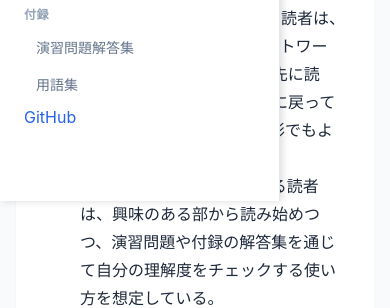
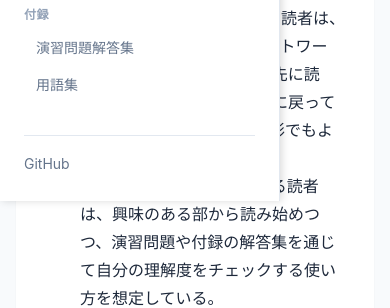
Before and after one commit to itdojp/linux-infra-textbook2, a Jekyll site: the page built from docs/index.md, in a window 390 px wide. Shown: the part 1351-1659 px from the top of the page. Built offline with Jekyll 4.4.1, drawn with Linux system fonts in a browser that asks for light colours.

Commit message:
Fix UX rollout review feedback

```diff
--- a/docs/_includes/sidebar-nav.html
+++ b/docs/_includes/sidebar-nav.html
@@ -31,7 +31,7 @@
                 <ul class="toc-list">
                     {% for item in navigation.introduction %}
                     <li class="toc-item">
-                        <a href="{{ item.path | relative_url }}" class="toc-link {% if page.url == item.path %}active{% endif %}">
+                        <a href="{{ item.path | relative_url }}" class="toc-link {% if page.url == item.path %}active{% endif %}" {% if page.url == item.path %}aria-current="page"{% endif %}>
                             {{ item.title }}
                         </a>
                     </li>
@@ -46,7 +46,7 @@
                 <ul class="toc-list">
                     {% for chapter in navigation.chapters %}
                     <li class="toc-item toc-chapter">
-                        <a href="{{ chapter.path | relative_url }}" class="toc-link {% if page.url == chapter.path or page.url contains chapter.path %}active{% endif %}">
+                        <a href="{{ chapter.path | relative_url }}" class="toc-link {% if page.url == chapter.path or page.url contains chapter.path %}active{% endif %}" {% if page.url == chapter.path or page.url contains chapter.path %}aria-current="page"{% endif %}>
                             {{ chapter.title }}
                         </a>
                     </li>
@@ -61,7 +61,7 @@
                 <ul class="toc-list">
                     {% for item in navigation.additional %}
                     <li class="toc-item">
-                        <a href="{{ item.path | relative_url }}" class="toc-link {% if page.url == item.path or page.url contains item.path %}active{% endif %}">
+                        <a href="{{ item.path | relative_url }}" class="toc-link {% if page.url == item.path or page.url contains item.path %}active{% endif %}" {% if page.url == item.path or page.url contains item.path %}aria-current="page"{% endif %}>
                             {{ item.title }}
                         </a>
                     </li>
@@ -76,7 +76,7 @@
                 <ul class="toc-list">
                     {% for item in navigation.resources %}
                     <li class="toc-item">
-                        <a href="{{ item.path | relative_url }}" class="toc-link {% if page.url == item.path or page.url contains item.path %}active{% endif %}">
+                        <a href="{{ item.path | relative_url }}" class="toc-link {% if page.url == item.path or page.url contains item.path %}active{% endif %}" {% if page.url == item.path or page.url contains item.path %}aria-current="page"{% endif %}>
                             {{ item.title }}
                         </a>
                     </li>
@@ -91,7 +91,7 @@
                 <ul class="toc-list">
                     {% for item in navigation.appendices %}
                     <li class="toc-item">
-                        <a href="{{ item.path | relative_url }}" class="toc-link {% if page.url == item.path or page.url contains item.path %}active{% endif %}">
+                        <a href="{{ item.path | relative_url }}" class="toc-link {% if page.url == item.path or page.url contains item.path %}active{% endif %}" {% if page.url == item.path or page.url contains item.path %}aria-current="page"{% endif %}>
                             {{ item.title }}
                         </a>
                     </li>
@@ -106,7 +106,7 @@
                 <ul class="toc-list">
                     {% for item in navigation.afterword %}
                     <li class="toc-item">
-                        <a href="{{ item.path | relative_url }}" class="toc-link {% if page.url == item.path or page.url contains item.path %}active{% endif %}">
+                        <a href="{{ item.path | relative_url }}" class="toc-link {% if page.url == item.path or page.url contains item.path %}active{% endif %}" {% if page.url == item.path or page.url contains item.path %}aria-current="page"{% endif %}>
                             {{ item.title }}
                         </a>
                     </li>
@@ -118,7 +118,7 @@
     </div>
 
     <div class="sidebar-footer">
-        {% assign repo_url = site.github.repository_url | default: site.repository_url | default: site.repository.github | default: site.repository %}
+        {% assign repo_url = repo_url | default: site.github.repository_url | default: site.repository_url | default: site.repository.github | default: site.repository %}
         {% if repo_url and repo_url != '' %}
             {% unless repo_url contains 'http' %}
                 {% assign repo_url = 'https://github.com/' | append: repo_url %}
--- a/docs/_layouts/book.html
+++ b/docs/_layouts/book.html
@@ -17,8 +17,8 @@
     <link rel="stylesheet" href="{{ '/assets/css/syntax-highlighting.css' | relative_url }}">
 
     <!-- Favicon -->
-    <link rel="icon" type="image/x-icon" href="{{ '/assets/favicon.ico' | relative_url }}">
-    <link rel="apple-touch-icon" href="{{ '/assets/apple-touch-icon.png' | relative_url }}">
+    <link rel="icon" type="image/png" sizes="48x48" href="{{ '/assets/images/itdo_logo_48x48_blue.png' | relative_url }}">
+    <link rel="apple-touch-icon" sizes="48x48" href="{{ '/assets/images/itdo_logo_48x48_blue.png' | relative_url }}">
 
     <!-- Open Graph -->
     <meta property="og:title" content="{% if page.title %}{{ page.title | escape }}{% else %}{{ site.title | escape }}{% endif %}">
@@ -36,7 +36,21 @@
         (function() {
             try {
                 const k = 'book-theme';
-                const t = localStorage.getItem(k) || (matchMedia('(prefers-color-scheme: dark)').matches ? 'dark' : 'light');
+                let t = null;
+                try {
+                    t = localStorage.getItem(k);
+                    if (!t) {
+                        const legacy = localStorage.getItem('theme');
+                        if (legacy) {
+                            t = legacy;
+                            localStorage.setItem(k, t);
+                        }
+                    }
+                } catch (_) {}
+                if (!t) {
+                    const mq = typeof matchMedia === 'function' ? matchMedia('(prefers-color-scheme: dark)') : null;
+                    t = mq && mq.matches ? 'dark' : 'light';
+                }
                 document.documentElement.setAttribute('data-theme', t);
             } catch (_) {}
         })();
@@ -52,7 +66,7 @@
     {% assign repo_branch = site.repository_branch | default: 'main' %}
 
     <!-- CSS-only sidebar toggle (hidden checkbox for state management) -->
-    <input type="checkbox" id="sidebar-toggle-checkbox" class="sidebar-toggle-checkbox" aria-hidden="true">
+    <input type="checkbox" id="sidebar-toggle-checkbox" class="sidebar-toggle-checkbox" aria-hidden="true" tabindex="-1">
 
     <div class="book-layout">
         <!-- Header -->
--- a/docs/assets/css/main.css
+++ b/docs/assets/css/main.css
@@ -534,3 +534,31 @@ a:hover {
         padding: 0;
     }
 }
+
+/* Sidebar footer */
+.sidebar-footer {
+    margin-top: 2rem;
+    padding-top: 1rem;
+    border-top: 1px solid var(--border-color);
+}
+
+.external-links {
+    display: flex;
+    gap: 0.75rem;
+    flex-wrap: wrap;
+}
+
+.external-link {
+    font-size: 0.875rem;
+    color: var(--text-secondary);
+    text-decoration: none;
+}
+
+.external-link:hover {
+    color: var(--text-primary);
+    text-decoration: underline;
+}
+:focus-visible {
+    outline: 2px solid var(--primary-color);
+    outline-offset: 2px;
+}
--- a/docs/assets/css/mobile-responsive.css
+++ b/docs/assets/css/mobile-responsive.css
@@ -43,7 +43,7 @@ html {
     position: fixed;
     top: var(--header-height);
     left: 0;
-    width: 280px;
+    width: var(--sidebar-width);
     height: calc(100vh - var(--header-height));
     background: var(--bg-primary);
     border-right: 1px solid var(--border-color);
--- a/docs/assets/js/theme.js
+++ b/docs/assets/js/theme.js
@@ -10,20 +10,37 @@
     const THEME_LIGHT = 'light';
     const THEME_DARK = 'dark';
 
+    function safeGetItem(key) {
+        try {
+            return localStorage.getItem(key);
+        } catch (_) {
+            return null;
+        }
+    }
+
+    function safeSetItem(key, value) {
+        try {
+            localStorage.setItem(key, value);
+        } catch (_) {}
+    }
+
     // Get system preference
     function getSystemTheme() {
+        if (typeof window.matchMedia !== 'function') {
+            return THEME_LIGHT;
+        }
         return window.matchMedia('(prefers-color-scheme: dark)').matches ? THEME_DARK : THEME_LIGHT;
     }
 
     // Get saved theme or system preference
     function getSavedTheme() {
-        return localStorage.getItem(THEME_KEY) || getSystemTheme();
+        return safeGetItem(THEME_KEY) || getSystemTheme();
     }
 
     // Apply theme to document
     function applyTheme(theme) {
         document.documentElement.setAttribute('data-theme', theme);
-        localStorage.setItem(THEME_KEY, theme);
+        safeSetItem(THEME_KEY, theme);
     }
 
     // Toggle theme
@@ -46,12 +63,19 @@
         }
 
         // Listen for system theme changes
-        window.matchMedia('(prefers-color-scheme: dark)').addEventListener('change', (e) => {
-            // Only apply system theme if user hasn't set a preference
-            if (!localStorage.getItem(THEME_KEY)) {
-                applyTheme(e.matches ? THEME_DARK : THEME_LIGHT);
+        if (typeof window.matchMedia === 'function') {
+            const mq = window.matchMedia('(prefers-color-scheme: dark)');
+            const handler = (e) => {
+                if (!safeGetItem(THEME_KEY)) {
+                    applyTheme(e.matches ? THEME_DARK : THEME_LIGHT);
+                }
+            };
+            if (mq.addEventListener) {
+                mq.addEventListener('change', handler);
+            } else if (mq.addListener) {
+                mq.addListener(handler);
             }
-        });
+        }
     }
 
     // Initialize when DOM is ready
```
Also changed, not shown: other parts of docs/_layouts/book.html (+24 -0 lines), docs/_layouts/default.html (+5 -4 lines).
